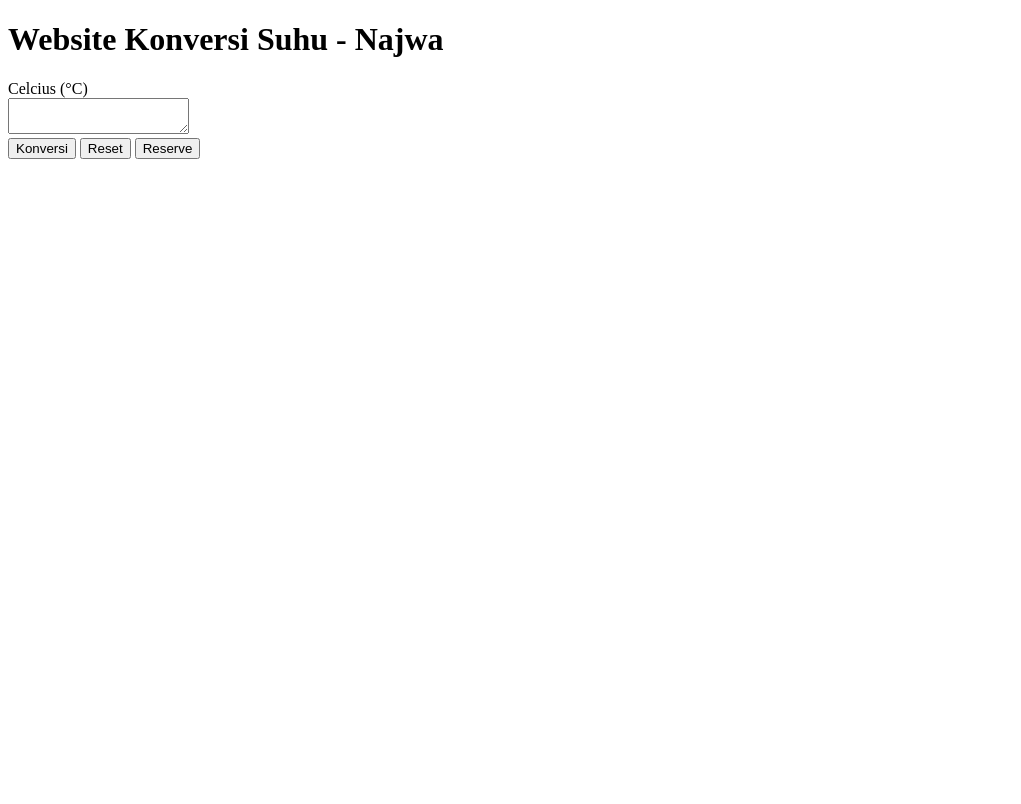
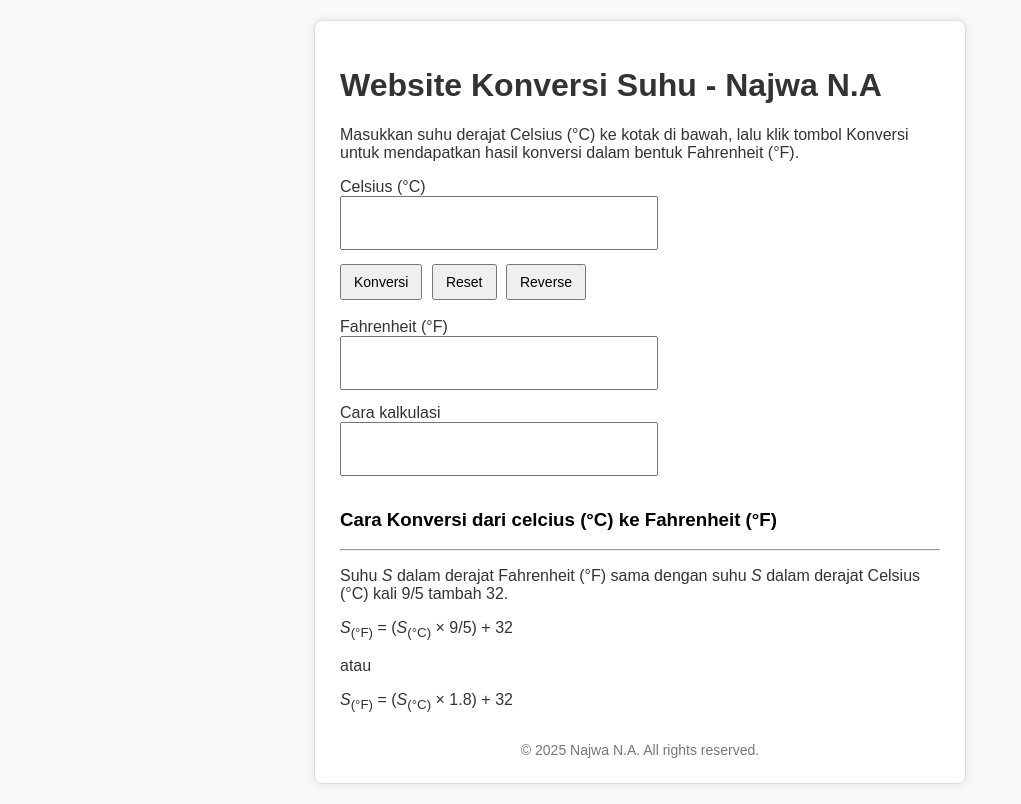
Before and after one commit to revou-fundamental-course/21-apr-25-najwana12, a plain HTML site: page index.html in a window 1280 px wide. Shown: the whole page, without its empty margins (0-1021 px from the left). Drawn offline with Linux system fonts and the light colour scheme.

Commit message:
create index

```diff
--- a/css/style.css
+++ b/css/style.css
@@ -1,86 +1,43 @@
-/* Reset default */
-* {
-    margin: 0;
-    padding: 0;
-    box-sizing: border-box;
-}
-
-/* Body styling */
 body {
     font-family: Arial, sans-serif;
-    background-color: #f8f9fa;
+    background-color: #f9f9f9;
+    color: #333;
+    margin: 0;
     padding: 20px;
   }
 
-/* Header */
-header {
-    text-align: center;
-    margin-bottom: 30px;
+  .container {
+    background-color: #fff;
+    max-width: 600px;
+    margin: 0 auto;
+    padding: 25px;
+    border: 1px solid #ddd;
+    border-radius: 8px;
+    box-shadow: 0 0 10px rgba(0,0,0,0.1);
   }
 
-header h1 {
-    color: #343a40;
-    font-size: 28px;
-}
-
-/* Section Introduction */
-section p {
-    text-align: center;
-    margin-bottom: 20px;
-    color: #6c757d;
-}
-
-/* Form styling */
-form.section-content {
-    background-color: #ffffff;
-    padding: 20px;
-    border-radius: 10px;
-    box-shadow: 0 4px 8px rgba(0, 0, 0, 0.1);
-    max-width: 500px;
-    margin: 0 auto;
-}
-
-/* Each item in form */
-.section-item {
-    margin-bottom: 20px;
-}
-
-/* Textarea styling */
   textarea {
-    width: 100%;
-    height: 100px;
-    padding: 10px;
+    width: 300px;
+    padding: 8px;
     font-size: 16px;
+    margin-bottom: 10px;
     resize: none;
   }
 
-/* Button styling */
   button {
-    padding: 10px 20px;
-    margin-right: 10px;
-    border: none;
-    border-radius: 5px;
-    font-size: 16px;
+    padding: 8px 12px;
+    margin-right: 5px;
+    font-size: 14px;
     cursor: pointer;
   }
 
-/* Warna tombol */
-.bg-1 {
-    background-color: #007bff;
-    color: white;
+  button:hover {
+    background-color: #eee;
   }
 
-.bg-2 {
-    background-color: #6c757d;
-    color: white;
+  footer {
+    margin-top: 30px;
+    font-size: 14px;
+    text-align: center;
+    color: #777;
   }
-
-.bg-3 {
-    background-color: #28a745;
-    color: white;
-}
-
-/* Button hover */
-button:hover {
-    opacity: 0.8;
-}
--- a/index.html
+++ b/index.html
@@ -1,37 +1,39 @@
 <!DOCTYPE html>
-<html lang="en">
+<html lang="id">
 <head>
-    <meta charset="UTF-8">
-    <meta name="viewport" content="width=device-width, initial-scale=1.0">
-    <title>Document  </title>
-    <link rel="stylesheet" href="css\styles.css">
+  <meta charset="UTF-8">
+  <title>Website Konversi Suhu </title>
+  <link rel="stylesheet" href="css/style.css">
 </head>
 <body>
-    <header>
-        <h1> Website Konversi Suhu - Najwa</h1>
-    </header>
-    <main>
-        <!--Introduction-->
-        <section>
-            <p> </p>
-        </section>
-        <!--Form input-->
-        <form class="section-content">
-            <div class="section-item">
-                <label for="konversi-input">Celcius (&deg;C)</label>
-            </div>
-            <div clas="section-item">
-                <textarea id="konversi-input"></textarea>
-            </div>
+  <div class="container">
+    <h1>Website Konversi Suhu - Najwa N.A</h1>
+    <p>Masukkan suhu derajat Celsius (°C) ke kotak di bawah, lalu klik tombol Konversi untuk mendapatkan hasil konversi dalam bentuk Fahrenheit (°F).</p>
 
-            <!--Form action-->
-            <div class="section-item">
-                <button class="bg-1">Konversi</button>
-                <button class="bg-2">Reset</button>
-                <button class="bg-3">Reserve</button>
-            </div>
-        </form>
-    </main>
+    <label for="celsius">Celsius (°C)</label><br>
+    <textarea id="celsius" rows="2"></textarea><br>
 
+    <button onclick="convert()">Konversi</button>
+    <button onclick="reset()">Reset</button>
+    <button onclick="reverse()">Reverse</button><br><br>
+
+    <label for="fahrenheit">Fahrenheit (°F)</label><br>
+    <textarea id="fahrenheit" rows="2" readonly></textarea><br>
+
+    <label for="result">Cara kalkulasi</label><br>
+    <textarea id="result" rows="2" readonly></textarea>
+
+    <h3 style="color: black;">Cara Konversi dari celcius (°C) ke Fahrenheit (°F)</h3>
+    <hr>
+    <p>Suhu <i>S</i> dalam derajat Fahrenheit (°F) sama dengan suhu <i>S</i> dalam derajat Celsius (°C) kali 9/5 tambah 32.</p>
+    <p><i>S</i><sub>(°F)</sub> = (<i>S</i><sub>(°C)</sub> × 9/5) + 32</p>
+    <p>atau</p>
+    <p><i>S</i><sub>(°F)</sub> = (<i>S</i><sub>(°C)</sub> × 1.8) + 32</p>
+
+  <footer>© 2025 Najwa N.A. All rights reserved.</footer>
+</div>
+
+
+  <script src="js/script.js"></script>
 </body>
 </html>
--- a/js/script.js
+++ b/js/script.js
@@ -1,38 +1,27 @@
-// Ambil elemen textarea
-const inputCelsius = document.getElementById('konversi-input');
+function convert() {
+    const celsius = parseFloat(document.getElementById("celsius").value);
+    if (isNaN(celsius)) {
+      alert("Masukkan angka suhu yang valid.");
+      return;
+    }
+    const fahrenheit = (celsius * 9/5) + 32;
+    document.getElementById("fahrenheit").value = fahrenheit.toFixed(2);
+    document.getElementById("result").value = `${celsius}°C × (9/5) + 32 = ${fahrenheit.toFixed(2)}°F`;
+  }
 
-// Ambil semua tombol
-const btnKonversi = document.querySelector('.bg-1');
-const btnReset = document.querySelector('.bg-2');
-const btnReverse = document.querySelector('.bg-3');
+  function reset() {
+    document.getElementById("celsius").value = "";
+    document.getElementById("fahrenheit").value = "";
+    document.getElementById("result").value = "";
+  }
 
-// Event untuk tombol Konversi
-btnKonversi.addEventListener('click', function() {
-    let celsius = parseFloat(inputCelsius.value);
-    if (isNaN(celsius)) {
-        alert('Masukkan angka yang valid untuk Celsius!');
-        return;
+  function reverse() {
+    const fahrenheit = parseFloat(document.getElementById("fahrenheit").value);
+    if (isNaN(fahrenheit)) {
+      alert("Masukkan angka suhu Fahrenheit yang valid.");
+      return;
     }
-    let fahrenheit = (celsius * 9/5) + 32;
-    inputCelsius.value = fahrenheit.toFixed(2) + " °F";
-});
-
-// Event untuk tombol Reset
-btnReset.addEventListener('click', function() {
-    inputCelsius.value = '';
-});
-
-// Event untuk tombol Reverse (balik dari Fahrenheit ke Celsius)
-btnReverse.addEventListener('click', function() {
-    // Ambil angka dari input, hapus " °F" jika ada
-    let fahrenheitStr = inputCelsius.value.replace(" °F", "").trim();
-    let fahrenheit = parseFloat(fahrenheitStr);
-
-    if (isNaN(fahrenheit)) {
-        alert('Masukkan angka Fahrenheit yang valid untuk Reverse!');
-        return;
-    }
-
-    let celsius = (fahrenheit - 32) * 5/9;
-    inputCelsius.value = celsius.toFixed(2) + " °C";
-});
+    const celsius = (fahrenheit - 32) * 5/9;
+    document.getElementById("celsius").value = celsius.toFixed(2);
+    document.getElementById("result").value = `(${fahrenheit}°F - 32) × 5/9 = ${celsius.toFixed(2)}°C`;
+  }
```
Lines whose indentation alone changed are shown as unchanged.
